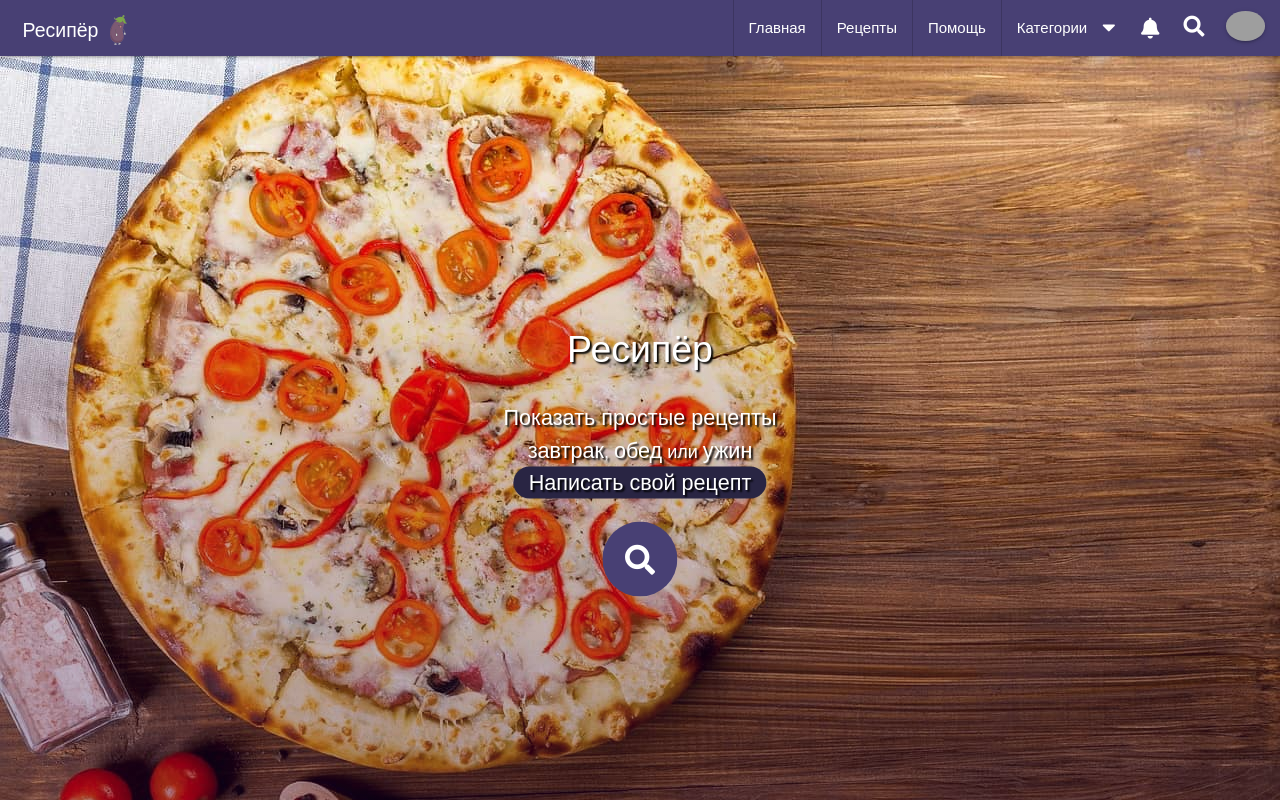
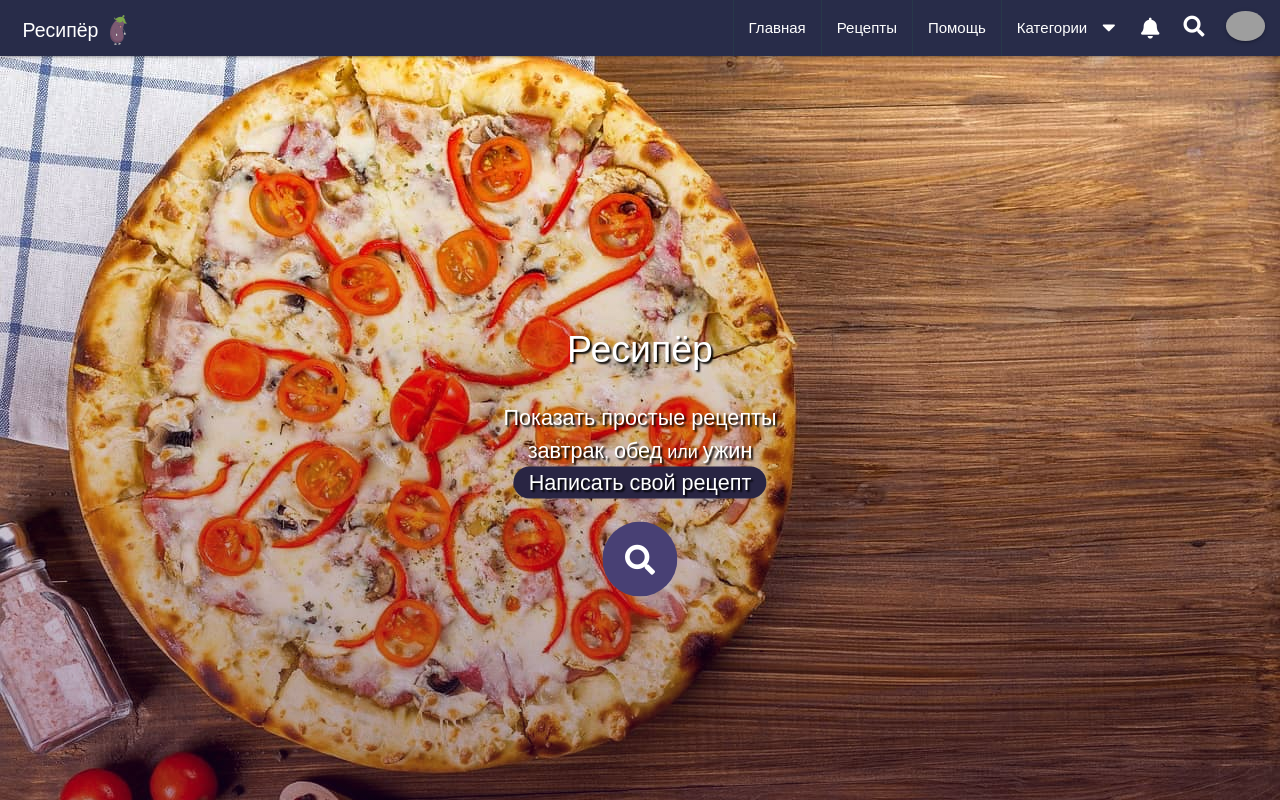
Before and after one commit to SerhiiCho/reciper-go, a Vue app in the folder app/: page / in a window 1280 px wide. Shown: the top 800 px of the page. Built offline with nearby package versions, Linux system fonts and the light colour scheme; grey boxes are pictures that could not be loaded.

Commit message:
Added ThemeSwitcher.vue

```diff
--- a/app/public/index.html
+++ b/app/public/index.html
@@ -9,7 +9,7 @@
     <link rel="icon" href="<%= BASE_URL %>favicon.ico"/>
     <title>Reciper</title>
 </head>
-<body>
+<body class="dark-theme">
     <div id="app"></div>
 </body>
 </html>
--- /dev/null
+++ b/app/src/components/ThemeSwitcher.vue
@@ -0,0 +1,51 @@
+<template>
+    <li>
+        <a :title="$t('messages.dark_mode')">
+            <i class="fas fa-moon fa-15x left"></i>
+            <div class="switch">
+                <label class="ml-1">
+                    {{ $t('messages.on') }}
+
+                    <input type="checkbox" :checked="darkThemeIsOn == 'light'" @click="switchTheme($event)">
+                    <span class="lever"></span>
+
+                    {{ $t('messages.off') }}
+                </label>
+            </div>
+        </a>
+    </li>
+</template>
+
+<script>
+export default {
+    data() {
+        return {
+            darkThemeIsOn: 'dark',
+        }
+    },
+
+    methods: {
+        switchTheme(event) {
+            this.darkThemeIsOn === 'light'
+                ? this.switchToDark()
+                : this.switchFromDark()
+        },
+
+        switchToDark() {
+            this.$axios.get('/invokes/dark-theme-switcher/dark')
+                .catch(e => console.error(e))
+
+            this.darkThemeIsOn = 'dark'
+            document.body.classList.add('dark-theme')
+        },
+
+        switchFromDark() {
+            this.$axios.get('/invokes/dark-theme-switcher/light')
+                .catch(e => console.error(e))
+
+            this.darkThemeIsOn = 'light'
+            document.body.classList.remove('dark-theme')
+        },
+    },
+}
+</script>
--- a/app/src/includes/Navbar.vue
+++ b/app/src/includes/Navbar.vue
@@ -143,13 +143,7 @@
                     </a>
                 </router-link>
 
-            <!-- <theme-switcher
-                _messages-on="{{ $t('messages.on') }}"
-                _messages-off="{{ $t('messages.off') }}"
-                _messages-dark-mode="{{ $t('messages.dark_mode') }}"
-                dark-theme-is-on-prop="dark"
-            ></theme-switcher> -->
-
+            <ThemeSwitcher />
             <LanguageSwitcher lang="ru"></LanguageSwitcher>
         </ul>
 
@@ -286,12 +280,14 @@
 import Categories from '@/includes/nav/Categories.vue'
 import LogoutBtn from '@/components/LogoutBtn.vue'
 import LanguageSwitcher from '@/components/LanguageSwitcher.vue'
+import ThemeSwitcher from '@/components/ThemeSwitcher.vue'
 
 export default {
     components: {
         Categories,
         LogoutBtn,
         LanguageSwitcher,
+        ThemeSwitcher,
     }
 }
 </script>
```
